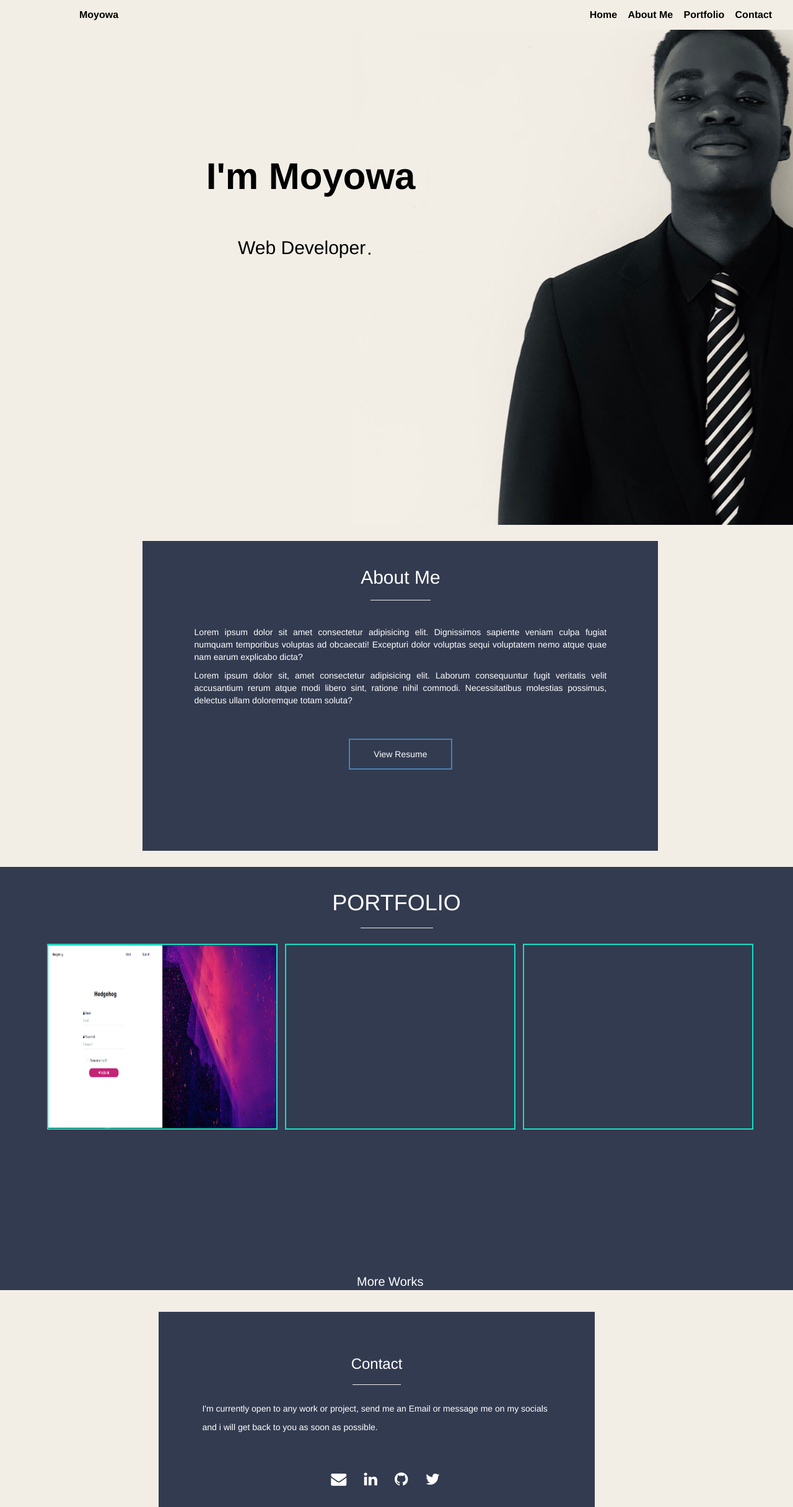
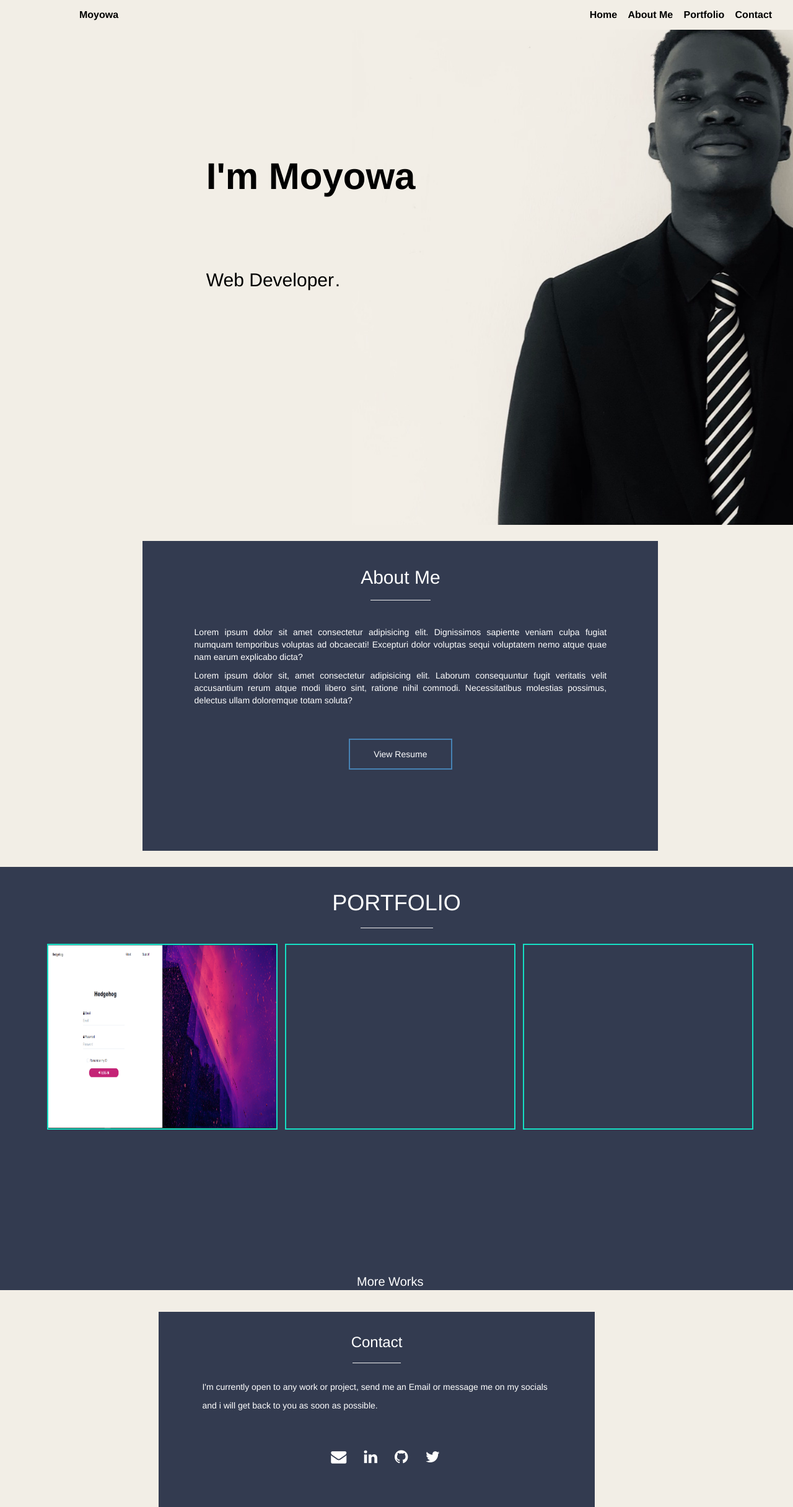
Before and after one commit to Moyowaaaa/Moyowa, a Vue app: page / in a window 1280 px wide. Shown: the top 2432 px of the page at 62% size. Built offline with nearby package versions, Linux system fonts and the light colour scheme; a web font is replaced by a local one.

Commit message:
feat:Resume

```diff
--- a/src/views/Home.vue
+++ b/src/views/Home.vue
@@ -50,7 +50,7 @@
 
       </div>
 
-        <router-link class="route" to='/about'><button>View Resume</button></router-link>
+        <a href="https://drive.google.com/file/d/1s3XNpbtFk_X6Qj40mu5ocL1vPZ_QPuTK/view?usp=sharing"><button>View Resume</button></a>
 
     </div>
 
@@ -199,14 +199,14 @@ position: sticky;
   font-Size:60px;
 }
 .title p{
-  padding-top:5%;
-  margin-left:25%;
+  padding-top:10%;
+  margin-left:20%;
   font-size: 30px;;
 }
 .pi{
   display:flex;
 }.pi .fullstop{
-  padding-top:5%;
+  padding-top:10%;
   font-size:20px;
 }
 
@@ -237,6 +237,12 @@ position: sticky;
   width:80%;
   margin-top:5%;
   margin-left:10%;
+}
+  a{
+  color:white;
+}
+a:hover{
+  color:black;
 }
 .about .content button{
   margin-top:5%;
@@ -330,7 +336,7 @@ position: sticky;
 }
 .contact .cont{
   margin-top:1%;
-  margin-bottom:2%;
+  margin-bottom:1%;
   height:500px;
   width:55%;
   margin-left:20%;
@@ -339,7 +345,7 @@ position: sticky;
 }
 .contact h3{
   margin-top:5%;
-  padding-top:10%;
+  padding-top:5%;
   text-align: center;
 }
 .cont .content{
```
